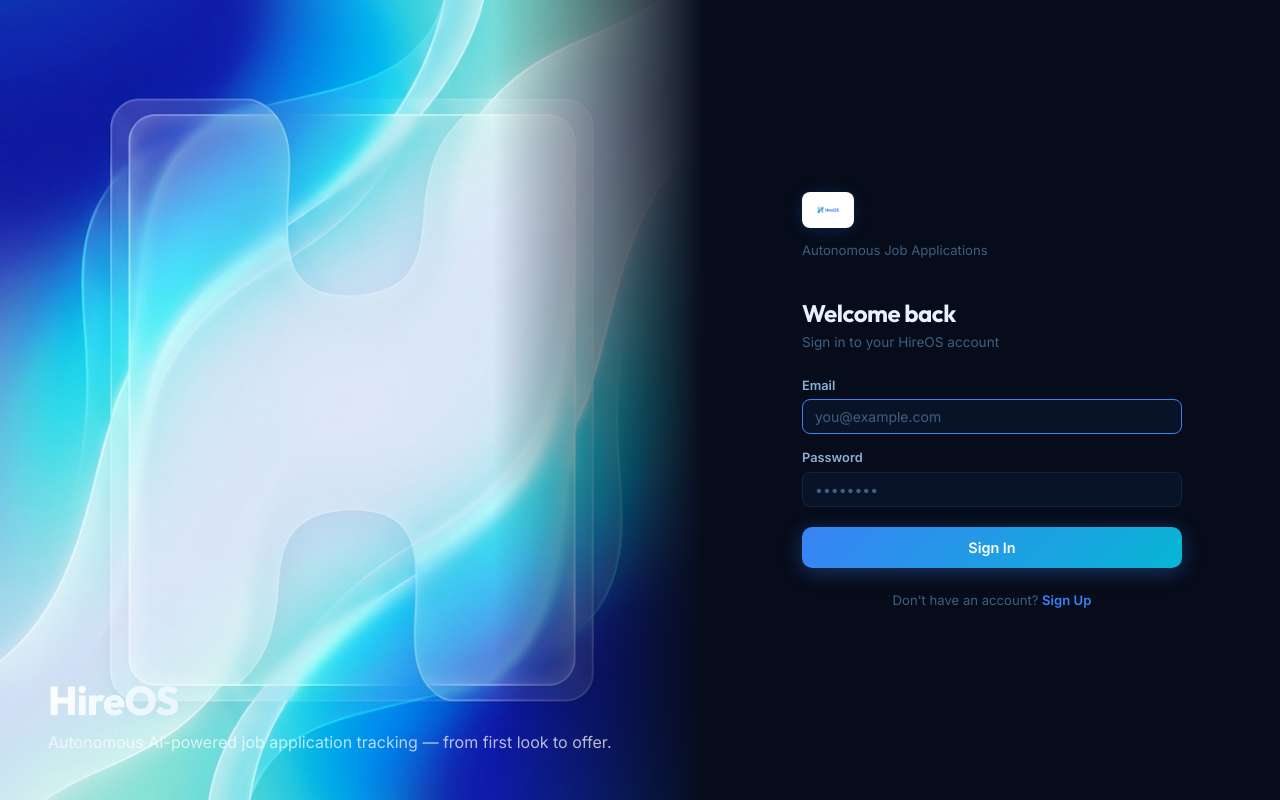
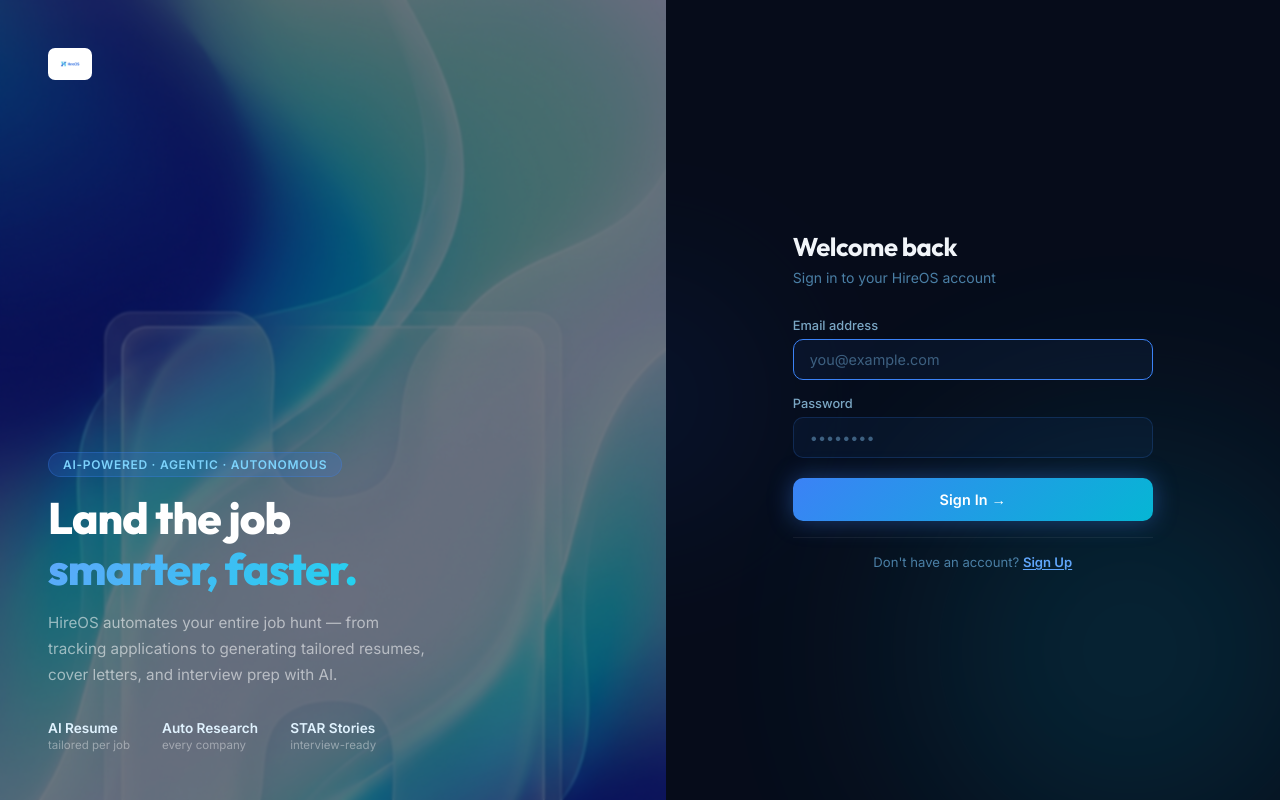
Before and after one commit to girijesh18/HireOS, a React (Vite) app in the folder frontend/: page / in a window 1280 px wide. Built offline with nearby package versions, Linux system fonts and the light colour scheme.

Commit message:
Auth page complete redesign: split layout, brand blobs, feature copy, clean form

```diff
--- a/frontend/src/views/Auth.jsx
+++ b/frontend/src/views/Auth.jsx
@@ -12,169 +12,264 @@
   const submit = async (e) => {
     e.preventDefault()
     setError('')
-    if (mode === 'signup' && password !== confirm) {
-      setError('Passwords do not match')
-      return
-    }
+    if (mode === 'signup' && password !== confirm) { setError('Passwords do not match'); return }
     setLoading(true)
     try {
-      const res = mode === 'login'
-        ? await api.login(email, password)
-        : await api.signup(email, password)
+      const res = mode === 'login' ? await api.login(email, password) : await api.signup(email, password)
       setToken(res.token)
       onAuth(res.email)
-    } catch (err) {
-      setError(err.message)
-    }
+    } catch (err) { setError(err.message) }
     setLoading(false)
   }
 
   return (
-    <div style={{ minHeight: '100vh', display: 'flex', background: '#060c1a' }}>
+    <div style={{
+      minHeight: '100vh',
+      display: 'flex',
+      background: '#060c1a',
+      overflow: 'hidden',
+      position: 'relative',
+    }}>
 
-      {/* Left — brand image */}
+      {/* Background blobs */}
+      <div style={{ position: 'absolute', inset: 0, overflow: 'hidden', pointerEvents: 'none' }}>
+        <div style={{
+          position: 'absolute', width: '600px', height: '600px',
+          borderRadius: '50%', filter: 'blur(120px)', opacity: 0.25,
+          background: 'radial-gradient(circle, #3b82f6, transparent)',
+          top: '-150px', left: '-150px',
+        }} />
+        <div style={{
+          position: 'absolute', width: '500px', height: '500px',
+          borderRadius: '50%', filter: 'blur(100px)', opacity: 0.2,
+          background: 'radial-gradient(circle, #06b6d4, transparent)',
+          bottom: '-100px', right: '-100px',
+        }} />
+        <div style={{
+          position: 'absolute', width: '300px', height: '300px',
+          borderRadius: '50%', filter: 'blur(80px)', opacity: 0.12,
+          background: 'radial-gradient(circle, #2563eb, transparent)',
+          top: '50%', left: '50%', transform: 'translate(-50%,-50%)',
+        }} />
+      </div>
+
+      {/* Left panel — branding */}
       <div style={{
-        flex: '0 0 55%',
+        flex: '0 0 52%',
+        display: 'flex',
+        flexDirection: 'column',
+        justifyContent: 'space-between',
+        padding: '3rem',
+        position: 'relative',
         backgroundImage: `url('/auth-bg.png')`,
         backgroundSize: 'cover',
-        backgroundPosition: 'center',
-        position: 'relative',
-        overflow: 'hidden',
+        backgroundPosition: 'center top',
       }}>
-        <div style={{
-          position: 'absolute', inset: 0,
-          background: 'linear-gradient(to right, transparent 70%, #060c1a 100%)',
-        }} />
-        <div style={{
-          position: 'absolute', bottom: '3rem', left: '3rem', right: '4rem',
-        }}>
+        {/* Dark overlay */}
+        <div style={{ position: 'absolute', inset: 0, background: 'rgba(6,12,26,0.55)', backdropFilter: 'blur(1px)' }} />
+
+        {/* Logo top-left */}
+        <div style={{ position: 'relative', zIndex: 1 }}>
+          <img src="/logo-full.png" alt="HireOS" style={{
+            height: '32px', objectFit: 'contain',
+            background: 'white', borderRadius: '7px', padding: '4px 10px',
+          }} />
+        </div>
+
+        {/* Bottom copy */}
+        <div style={{ position: 'relative', zIndex: 1 }}>
+          <div style={{
+            display: 'inline-block',
+            background: 'rgba(59,130,246,0.18)',
+            border: '1px solid rgba(59,130,246,0.3)',
+            borderRadius: '999px',
+            padding: '4px 14px',
+            fontSize: '0.75rem',
+            fontWeight: 600,
+            color: '#7dd3fc',
+            letterSpacing: '0.06em',
+            textTransform: 'uppercase',
+            marginBottom: '1rem',
+          }}>
+            AI-Powered · Agentic · Autonomous
+          </div>
           <h1 style={{
-            fontSize: '2.5rem', fontWeight: 800, lineHeight: 1.2,
-            fontFamily: 'Outfit, sans-serif',
-            background: 'linear-gradient(135deg, #fff 0%, #a5d8ff 100%)',
-            WebkitBackgroundClip: 'text', WebkitTextFillColor: 'transparent', backgroundClip: 'text',
-            textShadow: 'none',
+            fontSize: '2.75rem', fontWeight: 800, lineHeight: 1.15,
+            fontFamily: 'Outfit, sans-serif', color: '#fff',
+            marginBottom: '1rem',
           }}>
-            HireOS
+            Land the job<br />
+            <span style={{
+              background: 'linear-gradient(135deg, #60a5fa 0%, #22d3ee 100%)',
+              WebkitBackgroundClip: 'text', WebkitTextFillColor: 'transparent', backgroundClip: 'text',
+            }}>smarter, faster.</span>
           </h1>
-          <p style={{ color: 'rgba(255,255,255,0.7)', fontSize: '1rem', marginTop: '0.5rem', fontWeight: 400 }}>
-            Autonomous AI-powered job application tracking — from first look to offer.
+          <p style={{ color: 'rgba(255,255,255,0.55)', fontSize: '0.95rem', lineHeight: 1.7, maxWidth: '380px' }}>
+            HireOS automates your entire job hunt — from tracking applications to generating tailored resumes, cover letters, and interview prep with AI.
           </p>
+
+          {/* Stats row */}
+          <div style={{ display: 'flex', gap: '2rem', marginTop: '2rem' }}>
+            {[['AI Resume', 'tailored per job'], ['Auto Research', 'every company'], ['STAR Stories', 'interview-ready']].map(([title, sub]) => (
+              <div key={title}>
+                <div style={{ fontSize: '0.85rem', fontWeight: 700, color: '#e0f2fe' }}>{title}</div>
+                <div style={{ fontSize: '0.72rem', color: 'rgba(255,255,255,0.4)', marginTop: '2px' }}>{sub}</div>
+              </div>
+            ))}
+          </div>
         </div>
       </div>
 
-      {/* Right — form */}
+      {/* Right panel — form */}
       <div style={{
-        flex: '0 0 45%',
+        flex: '0 0 48%',
         display: 'flex',
         alignItems: 'center',
         justifyContent: 'center',
-        padding: '2rem',
-        background: '#060c1a',
+        padding: '3rem 2rem',
+        position: 'relative',
+        zIndex: 1,
       }}>
-        <div style={{ width: '100%', maxWidth: '380px' }}>
+        <div style={{ width: '100%', maxWidth: '360px' }}>
 
-          {/* Logo */}
-          <div style={{ marginBottom: '2.5rem' }}>
-            <img src="/logo-full.png" alt="HireOS" style={{
-              height: '36px', objectFit: 'contain',
-              background: 'white', borderRadius: '8px', padding: '4px 12px',
-              boxShadow: '0 2px 16px rgba(59,130,246,0.2)',
-            }} />
-            <p style={{ color: 'var(--fg-subtle)', fontSize: '0.82rem', marginTop: '0.6rem' }}>
-              Autonomous Job Applications
+          <div style={{ marginBottom: '2rem' }}>
+            <h2 style={{
+              fontSize: '1.6rem', fontWeight: 700,
+              color: '#f1f5f9', marginBottom: '0.4rem',
+              fontFamily: 'Outfit, sans-serif',
+            }}>
+              {mode === 'login' ? 'Welcome back' : 'Get started free'}
+            </h2>
+            <p style={{ color: '#4a7fa5', fontSize: '0.875rem' }}>
+              {mode === 'login'
+                ? 'Sign in to your HireOS account'
+                : 'Create your account in seconds'}
             </p>
           </div>
 
-          <h2 style={{ fontSize: '1.5rem', fontWeight: 700, color: 'var(--fg)', marginBottom: '0.4rem' }}>
-            {mode === 'login' ? 'Welcome back' : 'Create account'}
-          </h2>
-          <p style={{ color: 'var(--fg-subtle)', fontSize: '0.85rem', marginBottom: '1.75rem' }}>
-            {mode === 'login' ? 'Sign in to your HireOS account' : 'Start tracking your job applications'}
-          </p>
-
           <form onSubmit={submit} style={{ display: 'flex', flexDirection: 'column', gap: '1rem' }}>
-            <div className="form-group">
-              <label className="form-label">Email</label>
+            <div style={{ display: 'flex', flexDirection: 'column', gap: '0.35rem' }}>
+              <label style={{ fontSize: '0.8rem', fontWeight: 500, color: '#7ba7c4' }}>Email address</label>
               <input
-                type="email"
-                value={email}
+                type="email" value={email}
                 onChange={e => setEmail(e.target.value)}
                 placeholder="you@example.com"
-                required
-                autoFocus
+                required autoFocus
+                style={{
+                  background: 'rgba(59,130,246,0.06)',
+                  border: '1px solid rgba(59,130,246,0.2)',
+                  borderRadius: '10px',
+                  padding: '0.7rem 1rem',
+                  color: '#f1f5f9',
+                  fontSize: '0.9rem',
+                  outline: 'none',
+                  transition: 'border-color 0.2s',
+                }}
+                onFocus={e => e.target.style.borderColor = '#3b82f6'}
+                onBlur={e => e.target.style.borderColor = 'rgba(59,130,246,0.2)'}
               />
             </div>
 
-            <div className="form-group">
-              <label className="form-label">Password</label>
+            <div style={{ display: 'flex', flexDirection: 'column', gap: '0.35rem' }}>
+              <label style={{ fontSize: '0.8rem', fontWeight: 500, color: '#7ba7c4' }}>Password</label>
               <input
-                type="password"
-                value={password}
+                type="password" value={password}
                 onChange={e => setPassword(e.target.value)}
-                placeholder={mode === 'signup' ? 'Min 6 characters' : '••••••••'}
+                placeholder={mode === 'signup' ? 'Minimum 6 characters' : '••••••••'}
                 required
+                style={{
+                  background: 'rgba(59,130,246,0.06)',
+                  border: '1px solid rgba(59,130,246,0.2)',
+                  borderRadius: '10px',
+                  padding: '0.7rem 1rem',
+                  color: '#f1f5f9',
+                  fontSize: '0.9rem',
+                  outline: 'none',
+                  transition: 'border-color 0.2s',
+                }}
+                onFocus={e => e.target.style.borderColor = '#3b82f6'}
+                onBlur={e => e.target.style.borderColor = 'rgba(59,130,246,0.2)'}
               />
             </div>
 
             {mode === 'signup' && (
-              <div className="form-group">
-                <label className="form-label">Confirm Password</label>
+              <div style={{ display: 'flex', flexDirection: 'column', gap: '0.35rem' }}>
+                <label style={{ fontSize: '0.8rem', fontWeight: 500, color: '#7ba7c4' }}>Confirm password</label>
                 <input
-                  type="password"
-                  value={confirm}
+                  type="password" value={confirm}
                   onChange={e => setConfirm(e.target.value)}
-                  placeholder="••••••••"
-                  required
+                  placeholder="••••••••" required
+                  style={{
+                    background: 'rgba(59,130,246,0.06)',
+                    border: '1px solid rgba(59,130,246,0.2)',
+                    borderRadius: '10px',
+                    padding: '0.7rem 1rem',
+                    color: '#f1f5f9',
+                    fontSize: '0.9rem',
+                    outline: 'none',
+                    transition: 'border-color 0.2s',
+                  }}
+                  onFocus={e => e.target.style.borderColor = '#3b82f6'}
+                  onBlur={e => e.target.style.borderColor = 'rgba(59,130,246,0.2)'}
                 />
               </div>
             )}
 
             {error && (
-              <p style={{
-                color: '#f87171', fontSize: '0.82rem', margin: 0,
-                padding: '0.5rem 0.75rem',
-                background: 'rgba(239,68,68,0.1)',
+              <div style={{
+                padding: '0.6rem 0.875rem',
+                background: 'rgba(239,68,68,0.08)',
+                border: '1px solid rgba(239,68,68,0.25)',
                 borderRadius: '8px',
-                border: '1px solid rgba(239,68,68,0.2)',
+                color: '#fca5a5',
+                fontSize: '0.82rem',
               }}>
                 {error}
-              </p>
+              </div>
             )}
 
             <button
-              type="submit"
-              disabled={loading}
+              type="submit" disabled={loading}
               style={{
                 marginTop: '0.25rem',
-                padding: '0.75rem',
+                padding: '0.8rem',
                 border: 'none',
                 borderRadius: '10px',
                 fontSize: '0.9rem',
                 fontWeight: 600,
                 cursor: loading ? 'not-allowed' : 'pointer',
-                background: loading ? 'rgba(59,130,246,0.4)' : 'linear-gradient(135deg, #3b82f6 0%, #06b6d4 100%)',
+                background: loading
+                  ? 'rgba(59,130,246,0.3)'
+                  : 'linear-gradient(135deg, #3b82f6 0%, #06b6d4 100%)',
                 color: '#fff',
-                boxShadow: loading ? 'none' : '0 4px 20px rgba(59,130,246,0.35)',
+                boxShadow: loading ? 'none' : '0 0 24px rgba(59,130,246,0.4)',
                 transition: 'all 0.2s',
+                letterSpacing: '0.01em',
               }}
             >
-              {loading ? 'Please wait...' : mode === 'login' ? 'Sign In' : 'Create Account'}
+              {loading ? 'Please wait...' : mode === 'login' ? 'Sign In →' : 'Create Account →'}
             </button>
 
-            <p style={{ textAlign: 'center', fontSize: '0.82rem', color: 'var(--fg-subtle)', marginTop: '0.5rem' }}>
+            <div style={{
+              borderTop: '1px solid rgba(255,255,255,0.06)',
+              paddingTop: '1rem',
+              textAlign: 'center',
+              fontSize: '0.82rem',
+              color: '#4a7fa5',
+            }}>
               {mode === 'login' ? "Don't have an account? " : 'Already have an account? '}
               <button
                 type="button"
                 onClick={() => { setMode(mode === 'login' ? 'signup' : 'login'); setError('') }}
                 style={{
                   background: 'none', border: 'none', cursor: 'pointer',
-                  color: '#3b82f6', fontWeight: 600, fontSize: '0.82rem', padding: 0,
+                  color: '#60a5fa', fontWeight: 600, fontSize: '0.82rem', padding: 0,
+                  textDecoration: 'underline', textUnderlineOffset: '2px',
                 }}
               >
                 {mode === 'login' ? 'Sign Up' : 'Sign In'}
               </button>
-            </p>
+            </div>
           </form>
         </div>
       </div>
```
